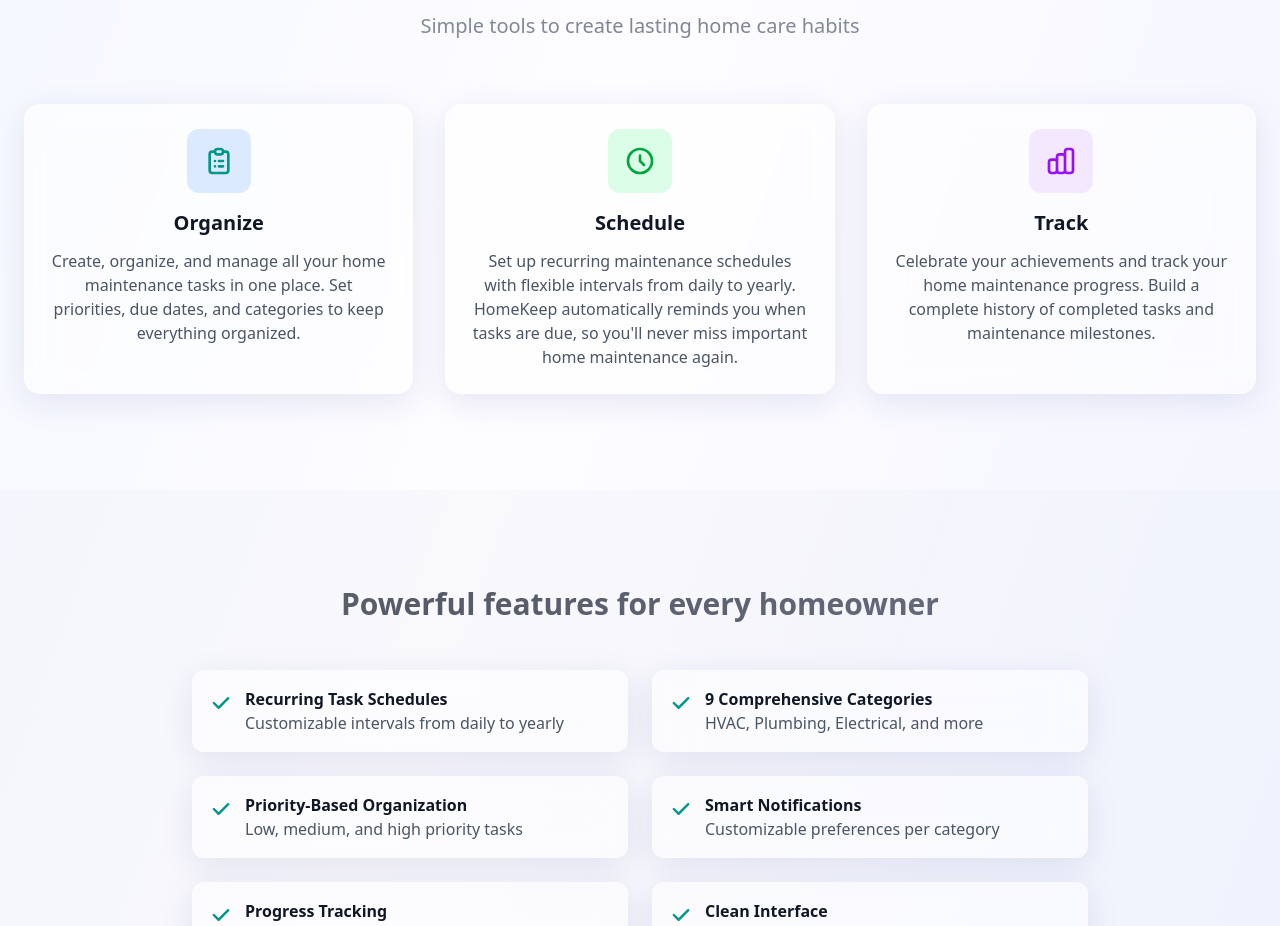
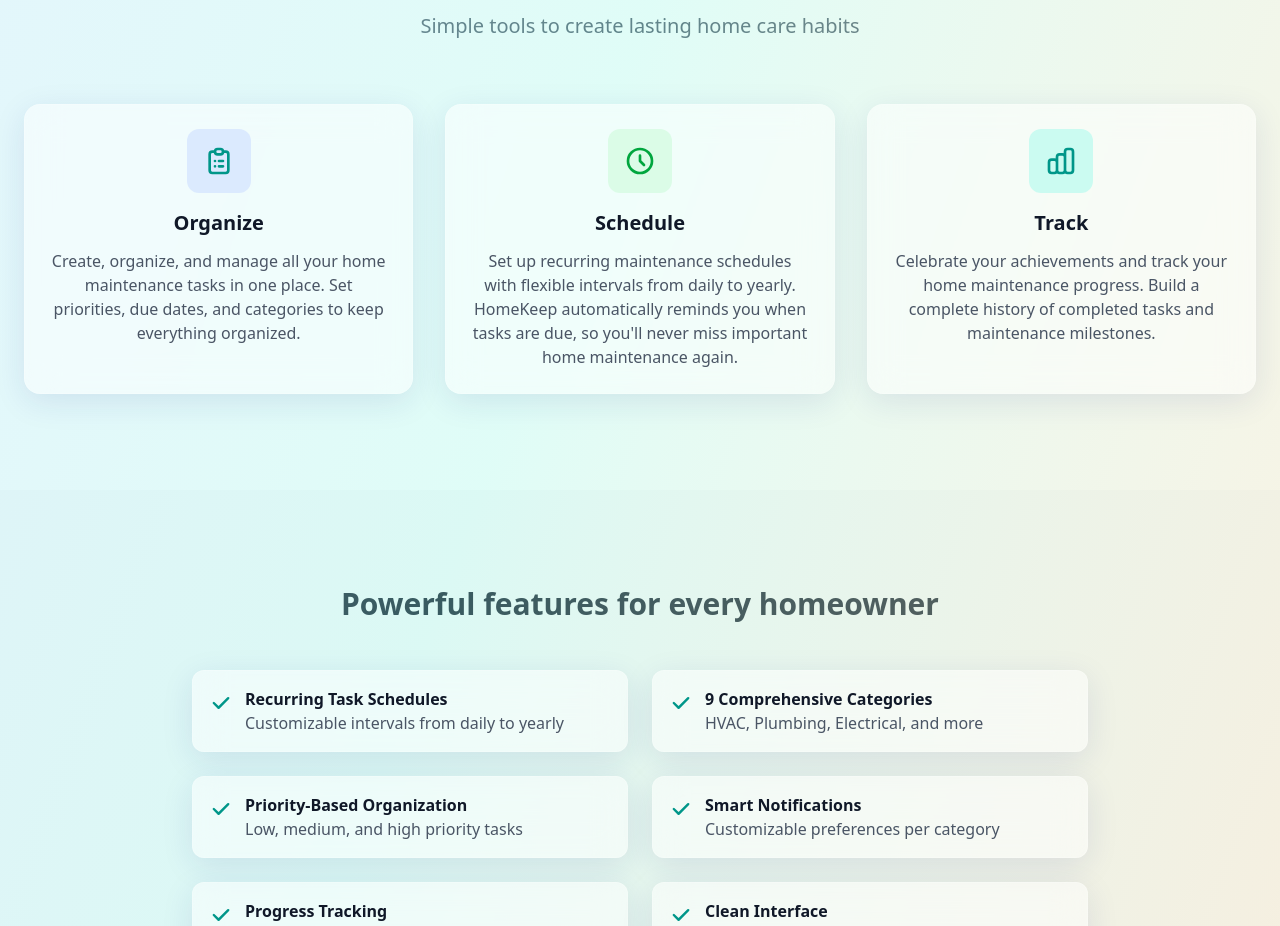
Before and after one commit to jvpatey/homekeep-website, a Next.js app: page / in a window 1280 px wide. Shown: the part 1827-2753 px from the top of the page. Built offline with nearby package versions, Linux system fonts and the light colour scheme.

Commit message:
updated hero gradient and screenshots

```diff
--- a/src/app/page.tsx
+++ b/src/app/page.tsx
@@ -9,9 +9,9 @@ import { useState } from "react";
 export default function Home() {
   const [selectedFeature, setSelectedFeature] = useState<number | null>(null);
   return (
-    <div className="min-h-screen bg-gradient-to-br from-blue-50 to-indigo-100 dark:from-gray-900 dark:to-gray-800 relative overflow-hidden">
+    <div className="min-h-screen bg-gradient-to-br from-blue-100 via-teal-100 to-orange-100 dark:from-blue-950 dark:via-teal-950 dark:to-orange-950 relative overflow-hidden">
       {/* Animated gradient background */}
-      <div className="absolute inset-0 bg-gradient-to-br from-blue-100/50 via-purple-50/30 to-indigo-100/50 dark:from-gray-800/50 dark:via-purple-900/20 dark:to-indigo-900/30 animate-pulse-slow"></div>
+      <div className="absolute inset-0 bg-gradient-to-br from-blue-200/40 via-teal-200/30 to-orange-200/40 dark:from-blue-800/15 dark:via-teal-800/15 dark:to-orange-800/15 animate-pulse-slow"></div>
 
       {/* Hero Section */}
       <section className="relative min-h-screen flex items-start pt-20 md:pt-32 px-6 pb-16 md:pb-24 max-w-7xl mx-auto">
@@ -179,9 +179,9 @@ export default function Home() {
               }`}
               onClick={() => setSelectedFeature(selectedFeature === 3 ? null : 3)}
             >
-              <div className="w-16 h-16 bg-purple-100 dark:bg-purple-900/30 rounded-xl flex items-center justify-center mx-auto mb-4 transition-all duration-300 group-hover:scale-110 group-hover:rotate-3">
+              <div className="w-16 h-16 bg-teal-100 dark:bg-teal-900/30 rounded-xl flex items-center justify-center mx-auto mb-4 transition-all duration-300 group-hover:scale-110 group-hover:rotate-3">
                 <svg
-                  className="w-8 h-8 text-purple-600 dark:text-purple-400 transition-transform duration-300 group-hover:scale-125"
+                  className="w-8 h-8 text-teal-600 dark:text-teal-400 transition-transform duration-300 group-hover:scale-125"
                   fill="none"
                   stroke="currentColor"
                   viewBox="0 0 24 24"
```
Also changed, not shown: public/homekeeper-dark.png, public/homekeeper-light.png.
